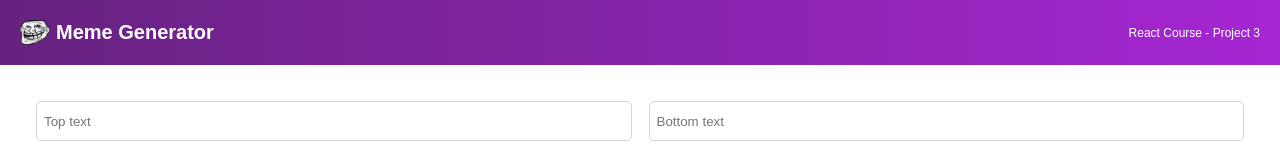
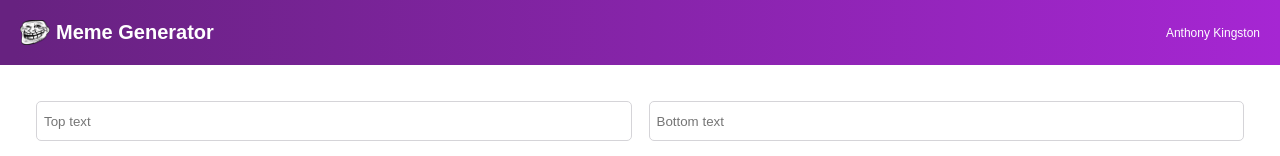
Before and after one commit to AnthonyKingstonDev/memeApp, a React (Vite) app: page / in a window 1280 px wide. Shown: the top 156 px of the page. Built offline with nearby package versions, Linux system fonts and the light colour scheme; no server answers.

Commit message:
Change header

```diff
--- a/src/components/Header.jsx
+++ b/src/components/Header.jsx
@@ -4,11 +4,11 @@ export default function Header() {
     return (
         <header className="header">
             <img
-                src="/troll-face.png"
+                src="troll-face.png"
                 className="header--image"
             />
             <h2 className="header--title">Meme Generator</h2>
-            <h4 className="header--project">React Course - Project 3</h4>
+            <h4 className="header--project">Anthony Kingston</h4>
         </header>
     )
 }
```
